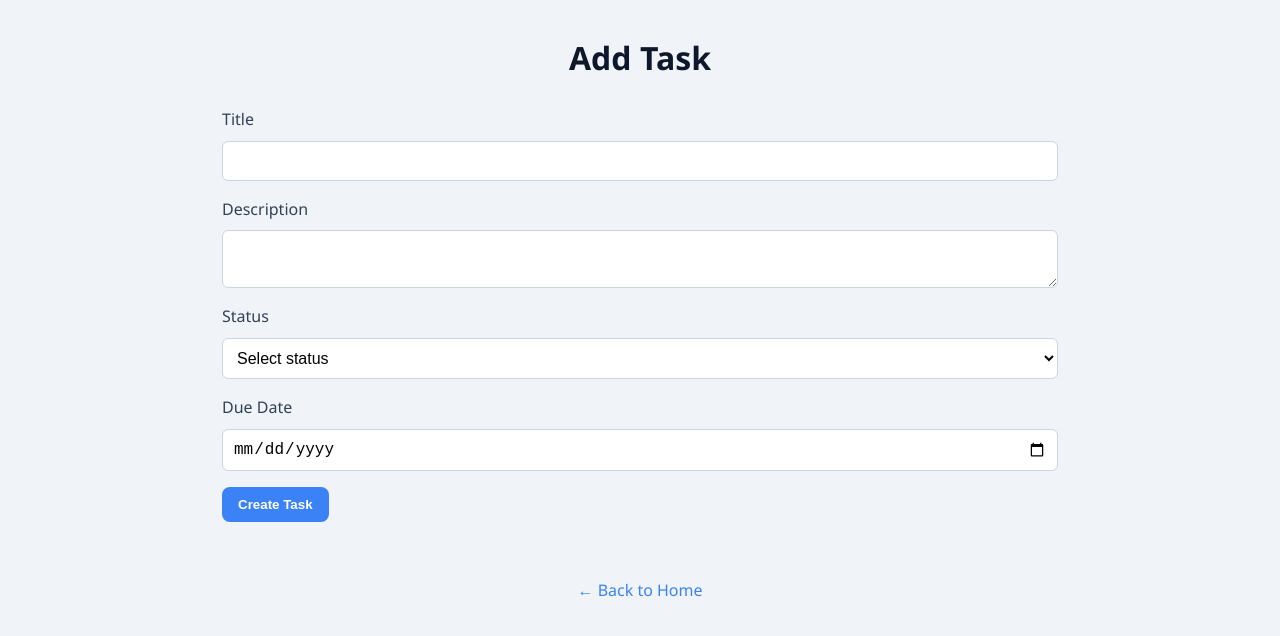
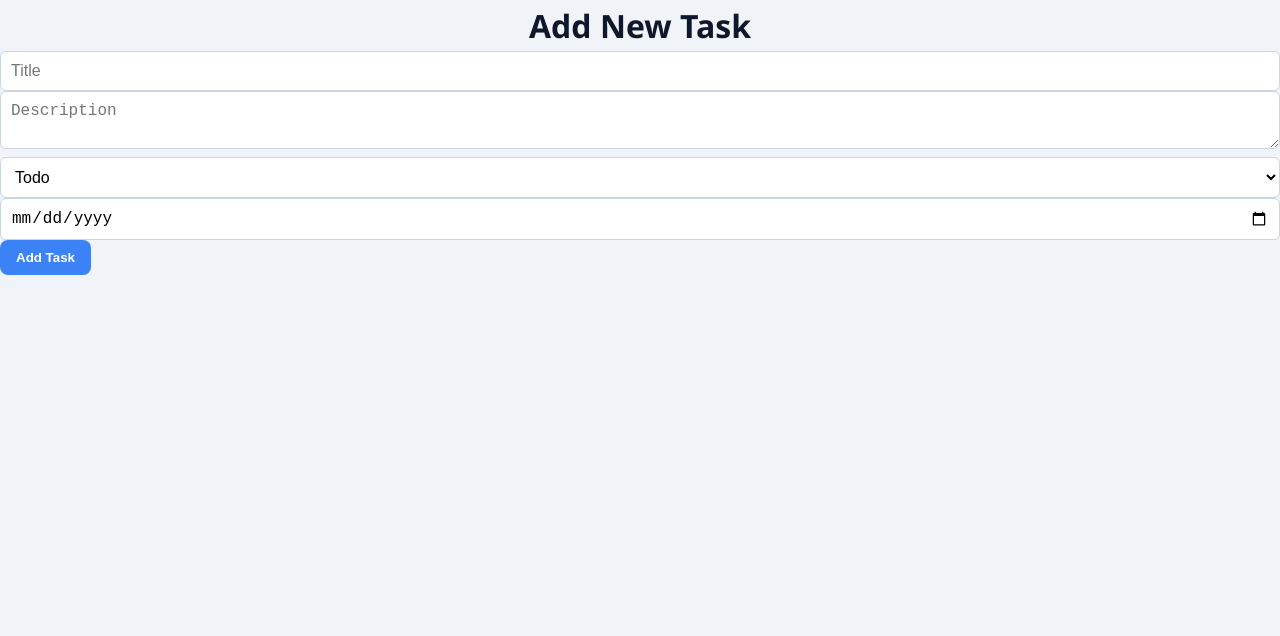
Before and after one commit to vinaykumar229-ai/Task_Manager, a Next.js app in the folder frontend/: page /add in a window 1280 px wide. Shown: the top 636 px of the page. Built offline with nearby package versions, Linux system fonts and the light colour scheme; no server answers.

Commit message:
Update add.tsx

```diff
--- a/frontend/pages/add.tsx
+++ b/frontend/pages/add.tsx
@@ -1,55 +1,56 @@
 import { useState } from 'react';
 import { useRouter } from 'next/router';
 import { createTask } from '../utils/api';
+import { Task } from '../types/Task';
 
 export default function AddTask() {
-  const [form, setForm] = useState({ title: '', description: '', status: '', dueDate: '' });
   const router = useRouter();
+  const [form, setForm] = useState<Partial<Task>>({
+    title: '',
+    description: '',
+    status: 'todo',
+    dueDate: '',
+  });
 
-  const handleChange = (e: any) => {
-    setForm({ ...form, [e.target.name]: e.target.value });
-  };
-
-  const handleSubmit = async (e: any) => {
+  const handleSubmit = async (e: React.FormEvent) => {
     e.preventDefault();
-    if (!form.title || !form.status) {
-      alert('Title and Status are required');
-      return;
-    }
+    if (!form.title) return;
     await createTask(form);
     router.push('/');
   };
 
   return (
-    <div className="container">
-      <h1>Add Task</h1>
+    <div className="form-container">
+      <h1>Add New Task</h1>
       <form onSubmit={handleSubmit}>
-        <div className="form-group">
-          <label>Title</label>
-          <input type="text" name="title" value={form.title} onChange={handleChange} required />
-        </div>
-        <div className="form-group">
-          <label>Description</label>
-          <textarea name="description" value={form.description} onChange={handleChange} />
-        </div>
-        <div className="form-group">
-          <label>Status</label>
-          <select name="status" value={form.status} onChange={handleChange} required>
-            <option value="">Select status</option>
-            <option value="todo">To Do</option>
-            <option value="in_progress">In Progress</option>
-            <option value="done">Done</option>
-          </select>
-        </div>
-        <div className="form-group">
-          <label>Due Date</label>
-          <input type="date" name="dueDate" value={form.dueDate} onChange={handleChange} />
-        </div>
-        <button type="submit">Create Task</button>
+        <input
+          placeholder="Title"
+          value={form.title}
+          onChange={(e) => setForm({ ...form, title: e.target.value })}
+          required
+        />
+        <textarea
+          placeholder="Description"
+          value={form.description}
+          onChange={(e) => setForm({ ...form, description: e.target.value })}
+        />
+        <select
+          value={form.status}
+          onChange={(e) =>
+            setForm({ ...form, status: e.target.value as Task['status'] })
+          }
+        >
+          <option value="todo">Todo</option>
+          <option value="in_progress">In Progress</option>
+          <option value="done">Done</option>
+        </select>
+        <input
+          type="date"
+          value={form.dueDate}
+          onChange={(e) => setForm({ ...form, dueDate: e.target.value })}
+        />
+        <button type="submit">Add Task</button>
       </form>
-      <div className="back-link">
-        <a href="/">← Back to Home</a>
-      </div>
     </div>
   );
 }
```
